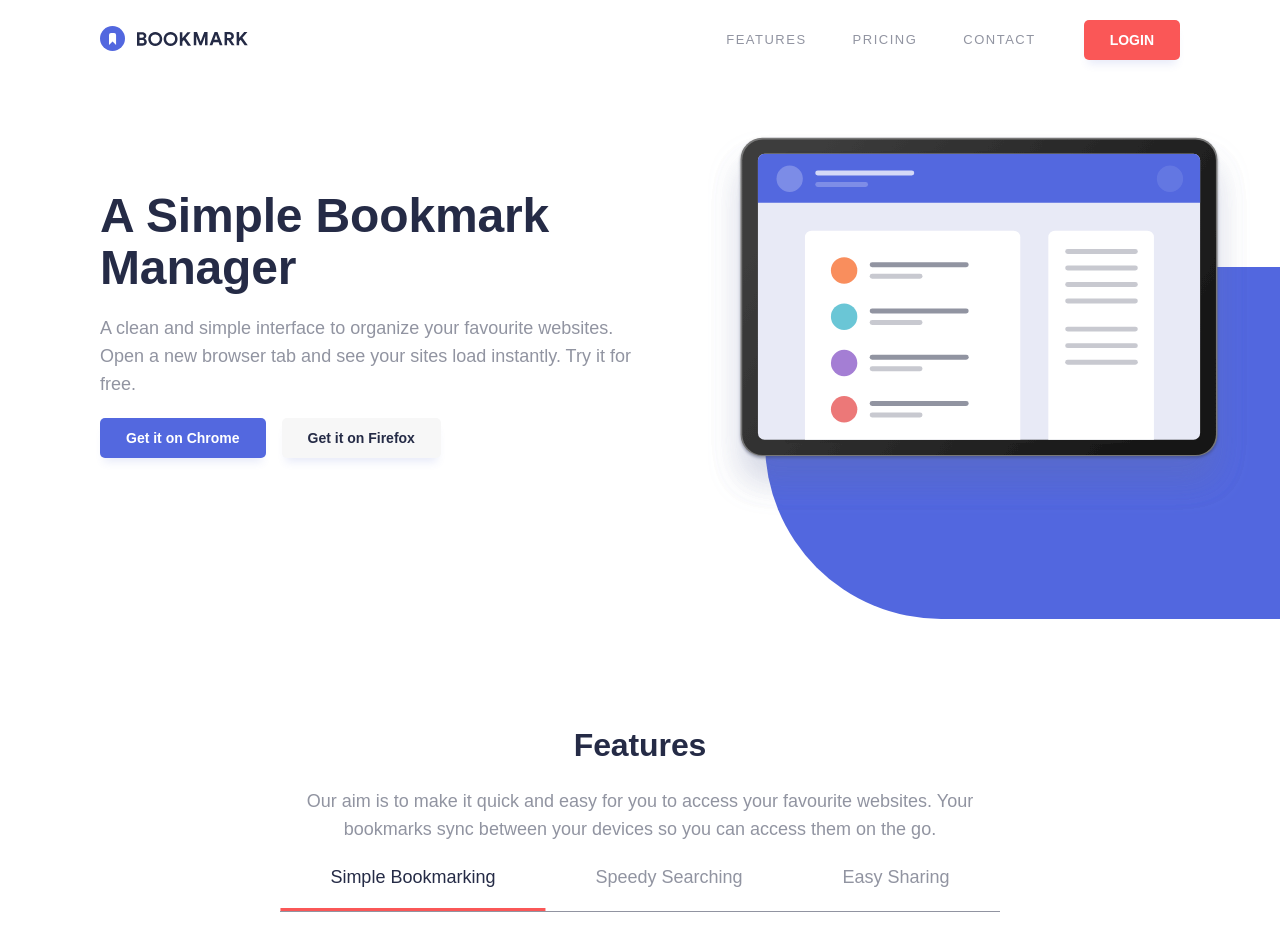
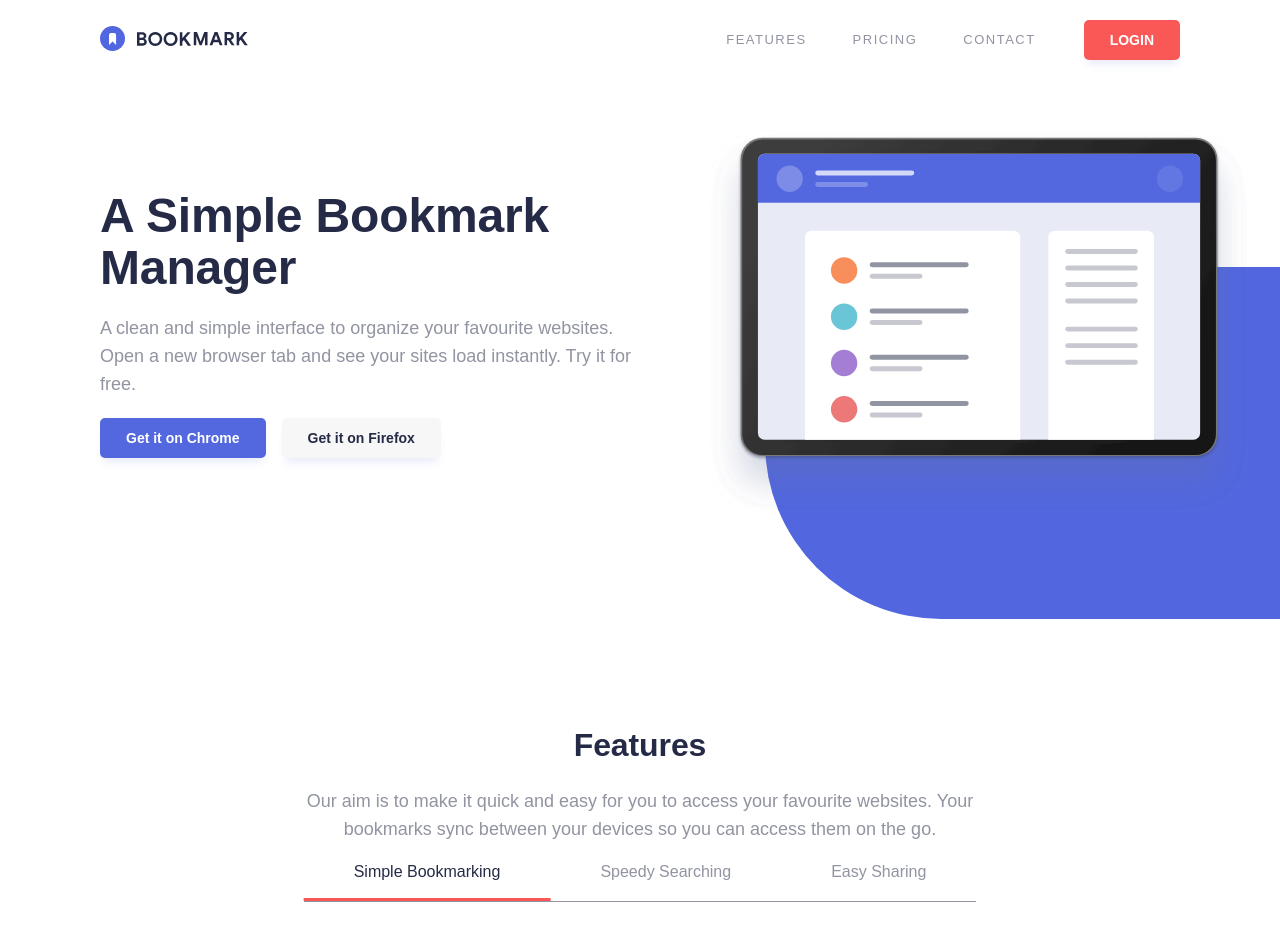
Before and after one commit to iadefidipe/bookmark-landing-page, a React (Create React App) app: page / in a window 1280 px wide. Shown: the top 950 px of the page. Built offline with nearby package versions, Linux system fonts and the light colour scheme.

Commit message:
feat: made tab components accesible

```diff
--- a/src/components/Features.js
+++ b/src/components/Features.js
@@ -1,56 +1,141 @@
-import {useState} from 'react'
+import { useState } from 'react'
 import SectionIntro from './SectionIntro'
-import { FeaturesContainer, TabHeaders, TabText } from './style/Features.style'
+import {
+	FeaturesContainer,
+	TabHeaders,
+	TabButton,
+} from './style/Features.style'
 import { Button } from './style/Button.style'
-import { HeroCta, HeroImage, HeroLeft, HeroRight, StyledHero } from './style/Hero.style'
+import {
+	HeroCta,
+	HeroImage,
+	HeroLeft,
+	HeroRight,
+	StyledHero,
+} from './style/Hero.style'
 import { SectionHeader } from './style/SectionHeader'
 
-const Features= ({theme}) => {
-
+const Features = ({ theme }) => {
 	const [toggle, setToggle] = useState(0)
 
 	const feature = true
 
-    const  handleToggle = (index) => {
+	const handleToggle = (index) => {
 		setToggle(index)
+	}
+
+	window.addEventListener('DOMContentLoaded', () => {
+		const tabs = document.querySelectorAll('[role="tab"]')
+		const tabList = document.querySelector('[role="tablist"]')
+
+		// Add a click event handler to each tab
+		tabs.forEach((tab) => {
+			tab.addEventListener('click', changeTabs)
+		})
+
+		// Enable arrow navigation between tabs in the tab list
+		let tabFocus = 0
+
+		tabList.addEventListener('keydown', (e) => {
+			// Move right
+			if (e.keyCode === 39 || e.keyCode === 37) {
+				tabs[tabFocus].setAttribute('tabindex', -1)
+				if (e.keyCode === 39) {
+					tabFocus++
+					// If we're at the end, go to the start
+					if (tabFocus >= tabs.length) {
+						tabFocus = 0
+					}
+					// Move left
+				} else if (e.keyCode === 37) {
+					tabFocus--
+					// If we're at the start, move to the end
+					if (tabFocus < 0) {
+						tabFocus = tabs.length - 1
+					}
+				}
+
+				tabs[tabFocus].setAttribute('tabindex', 0)
+				tabs[tabFocus].focus()
+			}
+		})
+	})
+
+	function changeTabs(e) {
+		const target = e.target
+		const parent = target.parentNode
+		const grandparent = parent.parentNode
+
+		// Remove all current selected tabs
+		parent
+			.querySelectorAll('[aria-selected="true"]')
+			.forEach((t) => t.setAttribute('aria-selected', false))
+
+		// Set this tab as selected
+		target.setAttribute('aria-selected', true)
+
+		// Hide all tab panels
+		grandparent
+			.querySelectorAll('[role="tabpanel"]')
+			.forEach((p) => p.setAttribute('hidden', true))
+
+		// Show the selected panel
+		grandparent.parentNode
+			.querySelector(`#${target.getAttribute('aria-controls')}`)
+			.removeAttribute('hidden')
 	}
 	return (
 		<FeaturesContainer>
+			<SectionIntro
+				header={theme.featureData.title}
+				text={theme.featureData.subtitle}
+			/>
 
-            <SectionIntro header={theme.featureData.title} text = {theme.featureData.subtitle} />
-
-            <TabHeaders>
-
-                {theme.featureData.headers.map( (header,index) => (
-                    <TabText key={index} onClick={ () => handleToggle(index) } clicked ={toggle} index ={index} > { header } </TabText>
-                ) )}
-
+			<TabHeaders role='tablist' aria-label='Feature Tabs'>
+				{theme.featureData.headers.map((header, index) => (
+					<TabButton
+						key={index}
+						onClick={() => handleToggle(index)}
+						clicked={toggle}
+						index={index}
+						role='tab'
+						aria-selected={header.ariaSelect}
+						aria-controls={header.ariaControls}
+						id={index}
+						tabIndex={header.tabIndex}>
+						{' '}
+						{header.text}{' '}
+					</TabButton>
+				))}
 			</TabHeaders>
 
-            { theme.featureData.content.map( (content, index) => (
-                <StyledHero key={index} feature={feature} clicked = {toggle} index={index} >
-
+			{theme.featureData.content.map((content, index) => (
+				<StyledHero
+					key={index}
+					feature={feature}
+					clicked={toggle}
+					index={index}
+					id={content.id}
+					role='tabpanel'
+					tabIndex='0'
+					aria-labelledby={index}>
 					<HeroRight>
 						<HeroImage src={content.image} alt={content.imageAlt} />
 					</HeroRight>
 
 					<HeroLeft>
-
 						<SectionHeader>{content.title}</SectionHeader>
 						<p> {content.description} </p>
 
 						<HeroCta>
-                            <Button bgcolor={theme.colors.pryBlue} color={theme.colors.white}> {content.btnText} </Button>
+							<Button bgcolor={theme.colors.pryBlue} color={theme.colors.white}>
+								{' '}
+								{content.btnText}{' '}
+							</Button>
 						</HeroCta>
-
-
 					</HeroLeft>
-
 				</StyledHero>
-
-            ) ) }
-
-
+			))}
 		</FeaturesContainer>
 	)
 }
--- a/src/components/style/Features.style.js
+++ b/src/components/style/Features.style.js
@@ -1,8 +1,7 @@
-import styled from "styled-components";
+import styled from 'styled-components'
 
 export const FeaturesContainer = styled.section`
 	margin: 100px 0;
-
 `
 
 export const TabHeaders = styled.div`
@@ -10,21 +9,21 @@ export const TabHeaders = styled.div`
 	justify-content: center;
 	cursor: pointer;
 
-    @media (max-width: ${ ({theme}) => theme.queries.tablet}){
-        flex-direction:column ;
+	@media (max-width: ${({ theme }) => theme.queries.tablet}) {
+		flex-direction: column;
 		padding: 0 20px;
-
 	}
 `
 
-export const TabText = styled.p`
-    padding: 20px 50px ;
-    border-bottom: 1px solid ${ ({theme}) => theme.colors.neuBlue};
+export const TabButton = styled.button`
+	padding: 20px 50px;
+	border-bottom: 1px solid ${({ theme }) => theme.colors.neuBlue};
 	position: relative;
-    color: ${ ({clicked, index, theme}) => clicked === index ? theme.colors.neuDarkBlue : theme.colors.neuBlue };
-    font-weight: ${ ({theme}) => theme.weight.mid } ;
+	color: ${({ clicked, index, theme }) =>
+		clicked === index ? theme.colors.neuDarkBlue : theme.colors.neuBlue};
+	font-weight: ${({ theme }) => theme.weight.mid};
 
-    &::after{
+	&::after {
 		content: '';
 		height: 3px;
 		width: 100%;
@@ -33,17 +32,17 @@ export const TabText = styled.p`
 		transform: translateX(-50%);
 		display: block;
 		margin-top: 17px;
-        opacity: ${ ({clicked, index}) => clicked === index ? '1' : '0' } ;
-        background-color: ${ ({theme}) => theme.colors.pryRed };
+		opacity: ${({ clicked, index }) => (clicked === index ? '1' : '0')};
+		background-color: ${({ theme }) => theme.colors.pryRed};
 	}
 
-    &:hover{
-        &::after{
+	&:hover {
+		&::after {
 			opacity: 1;
 		}
 	}
 
-    @media (max-width: ${ ({theme}) => theme.queries.tablet}){
+	@media (max-width: ${({ theme }) => theme.queries.tablet}) {
 		width: 100%;
 		text-align: center;
 	}
--- a/src/data/theme.js
+++ b/src/data/theme.js
@@ -1,207 +1,221 @@
+import logo from '../app/images/logo-bookmark.svg'
+import logoFooter from '../app/images/logo-bookmark-footer.svg'
+import logoDrop from '../app/images/logo-bookmark-drop.svg'
+import chrome from '../app/images/logo-chrome.svg'
+import firefox from '../app/images/logo-firefox.svg'
+import opera from '../app/images/logo-opera.svg'
+import arrow from '../app/images/icon-arrow.svg'
+import close from '../app/images/icon-close.svg'
+import facebook from '../app/images/icon-facebook.svg'
+import twitter from '../app/images/icon-twitter.svg'
+import hamburger from '../app/images/icon-hamburger.svg'
+import error from '../app/images/icon-error.svg'
+import feature1 from '../app/images/illustration-features-tab-1.svg'
+import feature2 from '../app/images/illustration-features-tab-2.svg'
+import feature3 from '../app/images/illustration-features-tab-3.svg'
+import hero from '../app/images/illustration-hero.svg'
+import rectangleLeft from '../app/images/rectangleLeft.svg'
+import rectangleRight from '../app/images/rectangleRight.svg'
+import bgDot from '../app/images/bg-dots.svg'
+import open from '../app/images/icon-hamburger.svg'
+import arrowUp from '../app/images/icon-arrow-up.svg'
 
-import logo from "../app/images/logo-bookmark.svg"
-import logoFooter from "../app/images/logo-bookmark-footer.svg"
-import logoDrop from "../app/images/logo-bookmark-drop.svg"
-import chrome from "../app/images/logo-chrome.svg"
-import firefox from "../app/images/logo-firefox.svg"
-import opera from "../app/images/logo-opera.svg"
-import arrow from "../app/images/icon-arrow.svg"
-import close from "../app/images/icon-close.svg"
-import facebook from "../app/images/icon-facebook.svg"
-import twitter from "../app/images/icon-twitter.svg"
-import hamburger from "../app/images/icon-hamburger.svg"
-import error from "../app/images/icon-error.svg"
-import feature1 from "../app/images/illustration-features-tab-1.svg"
-import feature2 from "../app/images/illustration-features-tab-2.svg"
-import feature3 from "../app/images/illustration-features-tab-3.svg"
-import hero from "../app/images/illustration-hero.svg"
-import rectangleLeft from "../app/images/rectangleLeft.svg"
-import rectangleRight from "../app/images/rectangleRight.svg"
-import bgDot from "../app/images/bg-dots.svg"
-import open from "../app/images/icon-hamburger.svg"
-import arrowUp from "../app/images/icon-arrow-up.svg"
-
-
-
-
-const theme ={
-    colors:{
-      pryBlue:'hsl(231, 69%, 60%)',
+const theme = {
+	colors: {
+		pryBlue: 'hsl(231, 69%, 60%)',
 		pryRed: 'hsl(0, 94%, 66%)',
-      neuBlue:'hsl(229, 8%, 60%)',
+		neuBlue: 'hsl(229, 8%, 60%)',
 		neuDarkBlue: 'hsl(229, 31%, 21%)',
 		neuWhite: 'hsl(0, 0%, 97%)',
 		white: '#fff',
-      bgDrop: 'rgba(37, 43, 70, 0.953)'
+		bgDrop: 'rgba(37, 43, 70, 0.953)',
 	},
-    font:{
-      rubik:`'Rubik', sans-serif`
+	font: {
+		rubik: `'Rubik', sans-serif`,
 	},
-    weight:{
+	weight: {
 		regular: '400',
-      medium:'600',
-      mid: '500'
+		medium: '600',
+		mid: '500',
 	},
-    queries:{
-      mobileMin: `${340/16}rem`,
-      mobileMini: `${375/16}rem`,
-      mobileSmall: `${490/16}rem`,
-      mobileMid: `${540/16}rem`,
-      mobile: `${576/16}rem`,
-      tablet: `${786/16}rem`,
-      deskMini: `${976/16}rem`,
-      deskMid: `${1129/16}rem`
-
+	queries: {
+		mobileMin: `${340 / 16}rem`,
+		mobileMini: `${375 / 16}rem`,
+		mobileSmall: `${490 / 16}rem`,
+		mobileMid: `${540 / 16}rem`,
+		mobile: `${576 / 16}rem`,
+		tablet: `${786 / 16}rem`,
+		deskMini: `${976 / 16}rem`,
+		deskMid: `${1129 / 16}rem`,
 	},
-    button:{
-      padding:'0.625rem 1.5rem',
-      mobilePad:'0.625rem 0.8rem',
-      radius:'0.3125rem',
-      shadow:'0 8px 8px -4px #4a5ecf20'
+	button: {
+		padding: '0.625rem 1.5rem',
+		mobilePad: '0.625rem 0.8rem',
+		radius: '0.3125rem',
+		shadow: '0 8px 8px -4px #4a5ecf20',
 	},
-    hamburger:{
+	hamburger: {
 		open: open,
-      close: close
+		close: close,
 	},
 	btnNav: 'LOGIN',
-    rectangleLeft: rectangleLeft,rectangleRight: rectangleRight,
-    bgDot:bgDot,
-    logo:{
-        header:logo,
-        drop:logoDrop,
-        footer:logoFooter
+	rectangleLeft: rectangleLeft,
+	rectangleRight: rectangleRight,
+	bgDot: bgDot,
+	logo: {
+		header: logo,
+		drop: logoDrop,
+		footer: logoFooter,
 	},
-    icon:{
+	icon: {
 		arrow: arrow,
-      arrowUp:arrowUp,
-      facebook:facebook,
-      twitter:twitter,
+		arrowUp: arrowUp,
+		facebook: facebook,
+		twitter: twitter,
 		hamburger: hamburger,
-      close:close,
-      error:error
+		close: close,
+		error: error,
 	},
-    heroData:{
+	heroData: {
 		title: 'A Simple Bookmark Manager',
 		text: 'A clean and simple interface to organize your favourite websites. Open a new browser tab and see your sites load instantly. Try it for free.',
 		btnChrome: 'Get it on Chrome',
 		btnFirefox: 'Get it on Firefox',
-      illustration: hero
-
+		illustration: hero,
 	},
-    ctaData:{
+	ctaData: {
 		title: 'Stay up-to-date with what we’re doing',
 		text: '35,000+ ALREADY JOINED',
 		btnText: 'Contact Us',
 		placeholder: 'Enter your email address',
-      errorMessage: "Whoops, make sure it's an email!"
+		errorMessage: "Whoops, make sure it's an email!",
 	},
-    downloadData:{
+	downloadData: {
 		title: 'Download the extension',
-      subtitle: 'We’ve got more browsers in the pipeline. Please do let us know if you’ve got a favourite you’d like us to prioritize.',
-      cardShadow:'0 10px 20px -5px #4a5ecf20',
+		subtitle:
+			'We’ve got more browsers in the pipeline. Please do let us know if you’ve got a favourite you’d like us to prioritize.',
+		cardShadow: '0 10px 20px -5px #4a5ecf20',
 		cardData: [
 			{
 				id: 1,
 				image: chrome,
-          imageAlt: "chrome logo",
-          title: "Add to Chrome",
-          description: "Minimum version 62",
-          link: "/",
-          buttonText: "Add & Install Extension",
-          margin: '0px'
+				imageAlt: 'chrome logo',
+				title: 'Add to Chrome',
+				description: 'Minimum version 62',
+				link: '/',
+				buttonText: 'Add & Install Extension',
+				margin: '0px',
 			},
 			{
 				id: 2,
 				image: firefox,
-          imageAlt: "firefox logo",
-          title: "Add to Firefox",
-          description: "Minimum version 55",
-          link: "/",
-          buttonText: "Add & Install Extension",
-          margin: '60px'
-
+				imageAlt: 'firefox logo',
+				title: 'Add to Firefox',
+				description: 'Minimum version 55',
+				link: '/',
+				buttonText: 'Add & Install Extension',
+				margin: '60px',
 			},
 			{
 				id: 3,
 				image: opera,
-          imageAlt: "opera logo",
-          title: "Add to Opera",
-          description: "Minimum version 646",
-          link: "/",
-          buttonText: "Add & Install Extension",
-          margin: '120px'
-
+				imageAlt: 'opera logo',
+				title: 'Add to Opera',
+				description: 'Minimum version 646',
+				link: '/',
+				buttonText: 'Add & Install Extension',
+				margin: '120px',
 			},
-      ]
-
+		],
 	},
-    faqData:{
-      title: "Frequently Asked Questions",
+	faqData: {
+		title: 'Frequently Asked Questions',
 		subtitle:
-        "Here are some of our FAQs. If you have any other questions you’d like answered please feel free to email us.",
+			'Here are some of our FAQs. If you have any other questions you’d like answered please feel free to email us.',
 		faqButton: {
-        text:"More Info",
-        link: "/"
+			text: 'More Info',
+			link: '/',
 		},
 		faqs: [
 			{
-          question: "What is Bookmark?",
+				question: 'What is Bookmark?',
 				answer:
-            "Bookmark is the best bookmarking app on the market that boosts of a clean and simple interface to organize your favourite websites. Open a new browser tab and see your sites load instantly. ",
+					'Bookmark is the best bookmarking app on the market that boosts of a clean and simple interface to organize your favourite websites. Open a new browser tab and see your sites load instantly. ',
 			},
 			{
-          question: "How can I request a new browser?",
+				question: 'How can I request a new browser?',
 				answer:
-            "You can request a new browser through our dedicated App store. Visit our store of Google Play or Apple Store. Contact our support team if you encounter any troubles installing the application on your device.",
+					'You can request a new browser through our dedicated App store. Visit our store of Google Play or Apple Store. Contact our support team if you encounter any troubles installing the application on your device.',
 			},
 			{
-          question: "Is there a mobile app?",
+				question: 'Is there a mobile app?',
 				answer:
-            "Yes! We recently launched a mobile app version for android and iOS. You can proceed to your respective App stores to download Bookmark.",
+					'Yes! We recently launched a mobile app version for android and iOS. You can proceed to your respective App stores to download Bookmark.',
 			},
 			{
-          question: "What about other Chromium browsers?",
+				question: 'What about other Chromium browsers?',
 				answer:
-            "Chromium browsers are currently in development and scheduled to be released in due time. Our developers are working round the clock to push the final app into production.",
+					'Chromium browsers are currently in development and scheduled to be released in due time. Our developers are working round the clock to push the final app into production.',
 			},
 		],
-
 	},
-    featureData : {
-      title: "Features",
+	featureData: {
+		title: 'Features',
 		subtitle:
-        "Our aim is to make it quick and easy for you to access your favourite websites. Your bookmarks sync between your devices so you can access them on the go.",
-      headers: ["Simple Bookmarking", "Speedy Searching", "Easy Sharing"],
+			'Our aim is to make it quick and easy for you to access your favourite websites. Your bookmarks sync between your devices so you can access them on the go.',
+		headers: [
+			{
+				text: 'Simple Bookmarking',
+				ariaSelect: 'true',
+				tabIndex: '0',
+				ariaControls: 'panel-1',
+			},
+			{
+				text: 'Speedy Searching',
+				ariaSelect: 'false',
+				tabIndex: '-1',
+				ariaControls: 'panel-2',
+			},
+			{
+				text: 'Easy Sharing',
+				ariaSelect: 'false',
+				tabIndex: '-1',
+				ariaControls: 'panel-3',
+			},
+		],
 		content: [
 			{
 				image: feature1,
-          imageAlt: "an illustration of an item being clicked on a smart device",
-          title: "Bookmark in one click",
+				imageAlt: 'an illustration of an item being clicked on a smart device',
+				title: 'Bookmark in one click',
 				description:
-            "Organize your bookmarks however you like. Our simple drag-and-drop interface gives you complete control over how you manage your favourite sites.",
-          btnText: "More Info",
-          bntLink: "/",
+					'Organize your bookmarks however you like. Our simple drag-and-drop interface gives you complete control over how you manage your favourite sites.',
+				btnText: 'More Info',
+				bntLink: '/',
+				id: 'panel-1',
 			},
 			{
 				image: feature2,
-          imageAlt: "an illustration depicting a search action on a smart device",
-          title: "Share your bookmarks",
+				imageAlt: 'an illustration depicting a search action on a smart device',
+				title: 'Share your bookmarks',
 				description:
-            "Easily share your bookmarks and collections with others. Create a shareable link that you can send at the click of a button.",
-          btnText: "More Info",
-          bntLink: "/",
+					'Easily share your bookmarks and collections with others. Create a shareable link that you can send at the click of a button.',
+				btnText: 'More Info',
+				bntLink: '/',
+				id: 'panel-2',
 			},
 			{
 				image: feature3,
-          imageAlt: "an illustration showing people sharing items online",
-          title: "Bookmark in one click",
+				imageAlt: 'an illustration showing people sharing items online',
+				title: 'Bookmark in one click',
 				description:
-            "Organize your bookmarks however you like. Our simple drag-and-drop interface gives you complete control over how you manage your favourite sites.",
-          btnText: "More Info",
-          bntLink: "/",
+					'Organize your bookmarks however you like. Our simple drag-and-drop interface gives you complete control over how you manage your favourite sites.',
+				btnText: 'More Info',
+				bntLink: '/',
+				id: 'panel-3',
 			},
 		],
-    }
+	},
 }
 
 export default theme
```
Lines whose indentation alone changed are shown as unchanged.
